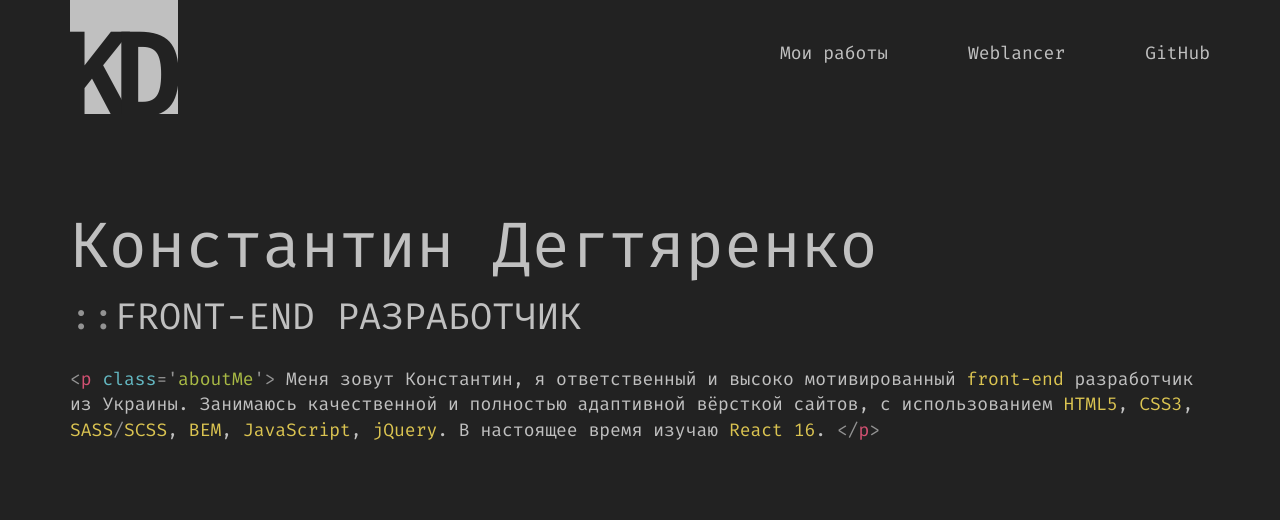
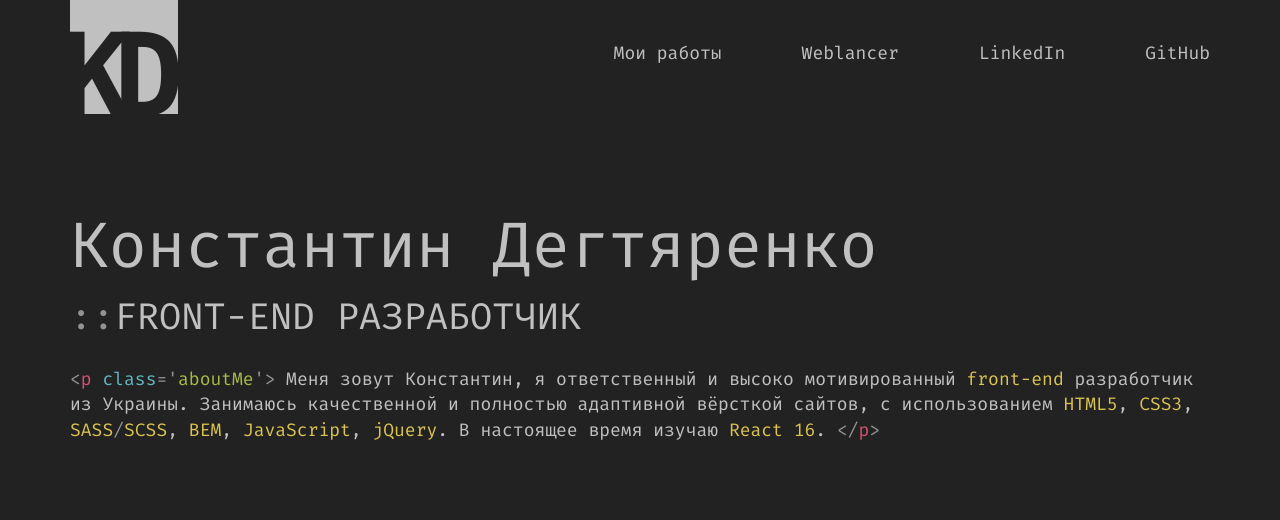
Before and after one commit to KonsteD/konsted.github.io, a plain HTML site: page index.html in a window 1280 px wide. Shown: the top 520 px of the page. Drawn offline with Linux system fonts and the light colour scheme; a web font is replaced by a local one.

Commit message:
Update index.html

```diff
--- a/index.html
+++ b/index.html
@@ -44,6 +44,7 @@
                 <nav class="header__nav">
                     <a data-aos="fade-down" data-aos-duration="700" data-aos-delay="0" href="#par" class="header__link hoverable blend">Мои работы</a>
                     <a data-aos="fade-down" data-aos-duration="700" data-aos-delay="50" href="https://www.weblancer.net/users/KonsteD/" target="_blank" class="header__link hoverable blend">Weblancer</a>
+                    <a data-aos="fade-down" data-aos-duration="700" data-aos-delay="150" href="https://www.linkedin.com/in/konsted/" target="_blank" class="header__link hoverable blend">LinkedIn</a>
                     <a data-aos="fade-down" data-aos-duration="700" data-aos-delay="150" href="https://github.com/KonsteD" target="_blank" class="header__link hoverable blend">GitHub</a>
                 </nav>
             </div>
```
